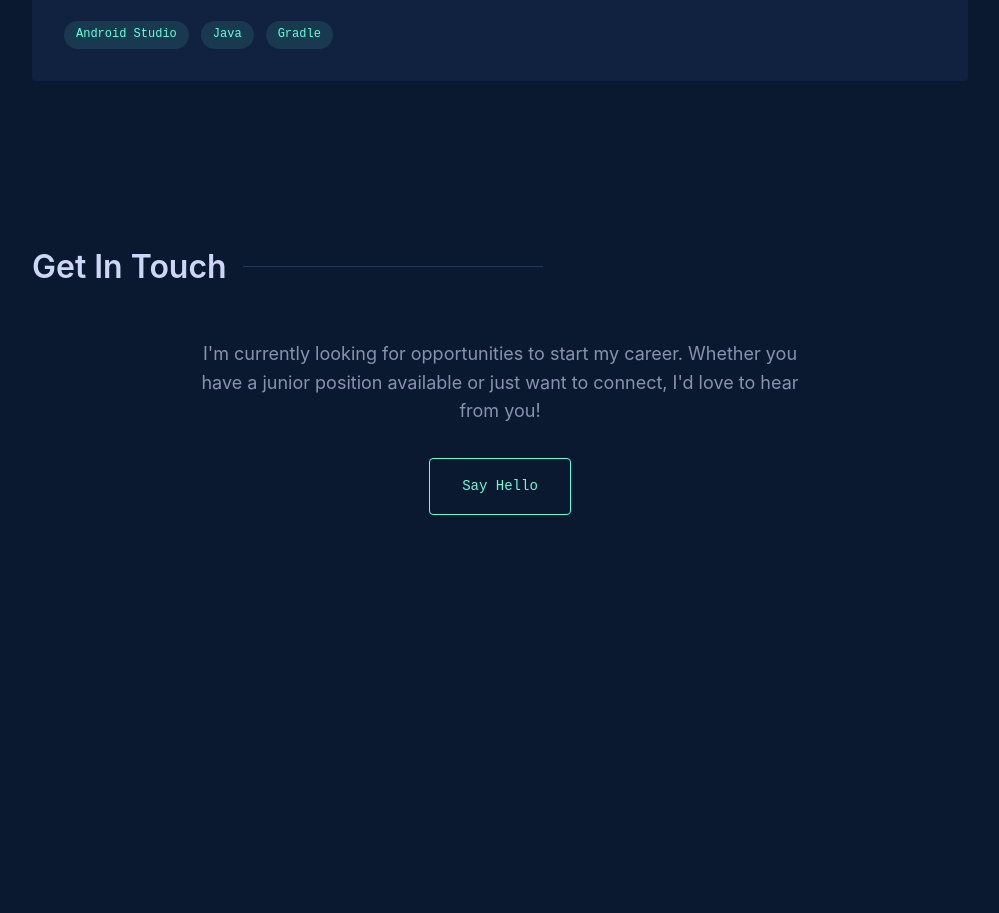
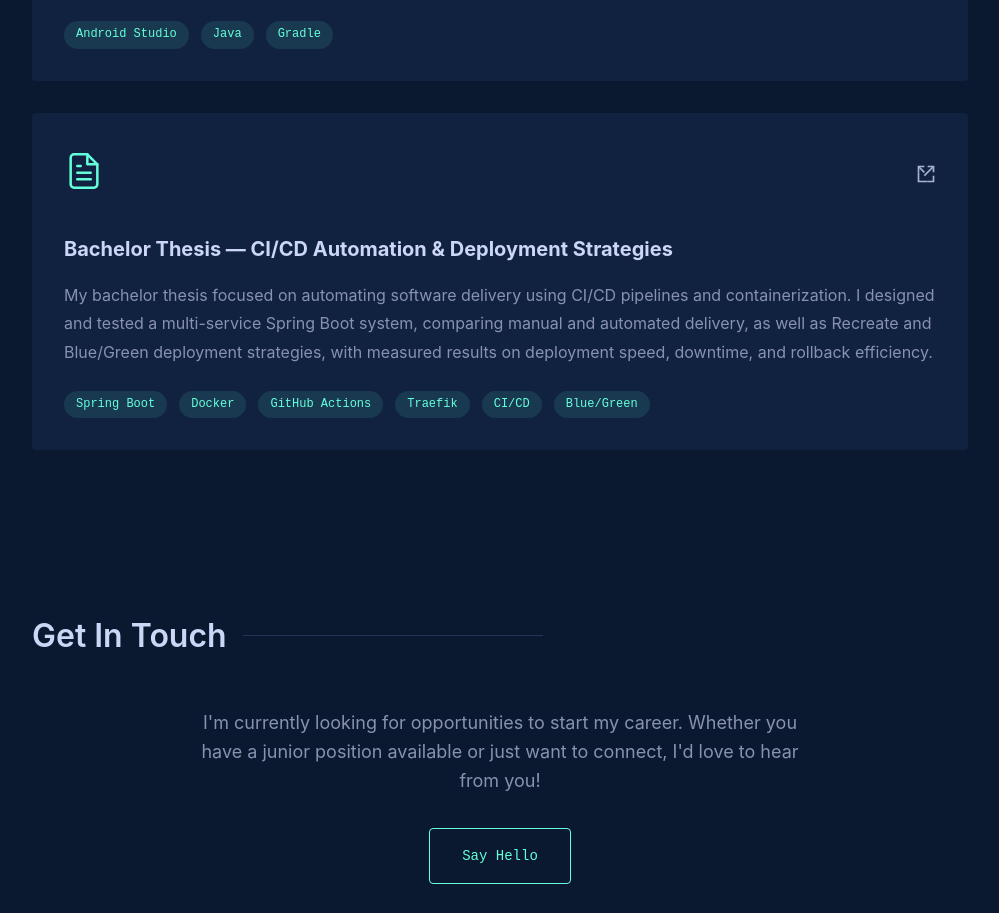
Before and after one commit to Amo0802/portfolio, a plain HTML site: page index.html in a window 1280 px wide. Shown: the part 3684-4597 px from the top of the page, without its empty margins (140-1139 px from the left). Before the commit the page ends 4279 px from the top, so only its background shows below. Drawn offline with Linux system fonts and the light colour scheme.

Commit message:
New project added

```diff
--- a/index.html
+++ b/index.html
@@ -1,5 +1,6 @@
 <!DOCTYPE html>
 <html lang="en">
+
 <head>
     <meta charset="UTF-8">
     <meta name="viewport" content="width=device-width, initial-scale=1.0">
@@ -460,12 +461,13 @@
     <script async src="https://www.googletagmanager.com/gtag/js?id=G-RPYV9HCQD3"></script>
     <script>
         window.dataLayer = window.dataLayer || [];
-        function gtag(){dataLayer.push(arguments);}
+        function gtag() { dataLayer.push(arguments); }
         gtag('js', new Date());
 
         gtag('config', 'G-RPYV9HCQD3');
     </script>
 </head>
+
 <body>
     <!-- Navigation -->
     <nav>
@@ -479,22 +481,23 @@
                 </ul>
             </div>
             <div class="social-links">
-                <a href="mailto:arminramusovic11@gmail.com" title="Email">
+                <a href="mailto:arminramusovic4@gmail.com" title="Email">
                     <svg width="22" height="22" viewBox="0 0 24 24" fill="none" stroke="currentColor" stroke-width="2">
-                        <path d="M4 4h16c1.1 0 2 .9 2 2v12c0 1.1-.9 2-2 2H4c-1.1 0-2-.9-2-2V6c0-1.1.9-2 2-2z"/>
-                        <polyline points="22,6 12,13 2,6"/>
+                        <path d="M4 4h16c1.1 0 2 .9 2 2v12c0 1.1-.9 2-2 2H4c-1.1 0-2-.9-2-2V6c0-1.1.9-2 2-2z" />
+                        <polyline points="22,6 12,13 2,6" />
                     </svg>
                 </a>
                 <a href="https://github.com/Amo0802" target="_blank" title="GitHub">
                     <svg width="22" height="22" viewBox="0 0 24 24" fill="none" stroke="currentColor" stroke-width="2">
-                        <path d="M9 19c-5 1.5-5-2.5-7-3m14 6v-3.87a3.37 3.37 0 0 0-.94-2.61c3.14-.35 6.44-1.54 6.44-7A5.44 5.44 0 0 0 20 4.77 5.07 5.07 0 0 0 19.91 1S18.73.65 16 2.48a13.38 13.38 0 0 0-7 0C6.27.65 5.09 1 5.09 1A5.07 5.07 0 0 0 5 4.77a5.44 5.44 0 0 0-1.5 3.78c0 5.42 3.3 6.61 6.44 7A3.37 3.37 0 0 0 9 18.13V22"/>
+                        <path
+                            d="M9 19c-5 1.5-5-2.5-7-3m14 6v-3.87a3.37 3.37 0 0 0-.94-2.61c3.14-.35 6.44-1.54 6.44-7A5.44 5.44 0 0 0 20 4.77 5.07 5.07 0 0 0 19.91 1S18.73.65 16 2.48a13.38 13.38 0 0 0-7 0C6.27.65 5.09 1 5.09 1A5.07 5.07 0 0 0 5 4.77a5.44 5.44 0 0 0-1.5 3.78c0 5.42 3.3 6.61 6.44 7A3.37 3.37 0 0 0 9 18.13V22" />
                     </svg>
                 </a>
                 <a href="https://linkedin.com/in/arminramusovic11" target="_blank" title="LinkedIn">
                     <svg width="22" height="22" viewBox="0 0 24 24" fill="none" stroke="currentColor" stroke-width="2">
-                        <path d="M16 8a6 6 0 0 1 6 6v7h-4v-7a2 2 0 0 0-2-2 2 2 0 0 0-2 2v7h-4v-7a6 6 0 0 1 6-6z"/>
-                        <rect x="2" y="9" width="4" height="12"/>
-                        <circle cx="4" cy="4" r="2"/>
+                        <path d="M16 8a6 6 0 0 1 6 6v7h-4v-7a2 2 0 0 0-2-2 2 2 0 0 0-2 2v7h-4v-7a6 6 0 0 1 6-6z" />
+                        <rect x="2" y="9" width="4" height="12" />
+                        <circle cx="4" cy="4" r="2" />
                     </svg>
                 </a>
             </div>
@@ -561,16 +564,19 @@
             <div class="project">
                 <div class="project-header">
                     <div class="project-icon">
-                        <svg width="40" height="40" viewBox="0 0 24 24" fill="none" stroke="currentColor" stroke-width="1.5" stroke-linecap="round" stroke-linejoin="round">
-                            <rect x="2" y="3" width="20" height="14" rx="2" ry="2"/>
-                            <line x1="8" y1="21" x2="16" y2="21"/>
-                            <line x1="12" y1="17" x2="12" y2="21"/>
+                        <svg width="40" height="40" viewBox="0 0 24 24" fill="none" stroke="currentColor"
+                            stroke-width="1.5" stroke-linecap="round" stroke-linejoin="round">
+                            <rect x="2" y="3" width="20" height="14" rx="2" ry="2" />
+                            <line x1="8" y1="21" x2="16" y2="21" />
+                            <line x1="12" y1="17" x2="12" y2="21" />
                         </svg>
                     </div>
                     <div class="project-links">
                         <a href="https://github.com/Amo0802/events-amo-backend" title="GitHub">
-                            <svg width="20" height="20" viewBox="0 0 24 24" fill="none" stroke="currentColor" stroke-width="2">
-                                <path d="M9 19c-5 1.5-5-2.5-7-3m14 6v-3.87a3.37 3.37 0 0 0-.94-2.61c3.14-.35 6.44-1.54 6.44-7A5.44 5.44 0 0 0 20 4.77 5.07 5.07 0 0 0 19.91 1S18.73.65 16 2.48a13.38 13.38 0 0 0-7 0C6.27.65 5.09 1 5.09 1A5.07 5.07 0 0 0 5 4.77a5.44 5.44 0 0 0-1.5 3.78c0 5.42 3.3 6.61 6.44 7A3.37 3.37 0 0 0 9 18.13V22"/>
+                            <svg width="20" height="20" viewBox="0 0 24 24" fill="none" stroke="currentColor"
+                                stroke-width="2">
+                                <path
+                                    d="M9 19c-5 1.5-5-2.5-7-3m14 6v-3.87a3.37 3.37 0 0 0-.94-2.61c3.14-.35 6.44-1.54 6.44-7A5.44 5.44 0 0 0 20 4.77 5.07 5.07 0 0 0 19.91 1S18.73.65 16 2.48a13.38 13.38 0 0 0-7 0C6.27.65 5.09 1 5.09 1A5.07 5.07 0 0 0 5 4.77a5.44 5.44 0 0 0-1.5 3.78c0 5.42 3.3 6.61 6.44 7A3.37 3.37 0 0 0 9 18.13V22" />
                             </svg>
                         </a>
                     </div>
@@ -593,15 +599,18 @@
             <div class="project">
                 <div class="project-header">
                     <div class="project-icon">
-                        <svg width="40" height="40" viewBox="0 0 24 24" fill="none" stroke="currentColor" stroke-width="1.5" stroke-linecap="round" stroke-linejoin="round">
-                            <rect x="5" y="2" width="14" height="20" rx="2" ry="2"/>
-                            <line x1="12" y1="18" x2="12.01" y2="18"/>
+                        <svg width="40" height="40" viewBox="0 0 24 24" fill="none" stroke="currentColor"
+                            stroke-width="1.5" stroke-linecap="round" stroke-linejoin="round">
+                            <rect x="5" y="2" width="14" height="20" rx="2" ry="2" />
+                            <line x1="12" y1="18" x2="12.01" y2="18" />
                         </svg>
                     </div>
                     <div class="project-links">
                         <a href="https://github.com/Amo0802/events-amo" title="GitHub">
-                            <svg width="20" height="20" viewBox="0 0 24 24" fill="none" stroke="currentColor" stroke-width="2">
-                                <path d="M9 19c-5 1.5-5-2.5-7-3m14 6v-3.87a3.37 3.37 0 0 0-.94-2.61c3.14-.35 6.44-1.54 6.44-7A5.44 5.44 0 0 0 20 4.77 5.07 5.07 0 0 0 19.91 1S18.73.65 16 2.48a13.38 13.38 0 0 0-7 0C6.27.65 5.09 1 5.09 1A5.07 5.07 0 0 0 5 4.77a5.44 5.44 0 0 0-1.5 3.78c0 5.42 3.3 6.61 6.44 7A3.37 3.37 0 0 0 9 18.13V22"/>
+                            <svg width="20" height="20" viewBox="0 0 24 24" fill="none" stroke="currentColor"
+                                stroke-width="2">
+                                <path
+                                    d="M9 19c-5 1.5-5-2.5-7-3m14 6v-3.87a3.37 3.37 0 0 0-.94-2.61c3.14-.35 6.44-1.54 6.44-7A5.44 5.44 0 0 0 20 4.77 5.07 5.07 0 0 0 19.91 1S18.73.65 16 2.48a13.38 13.38 0 0 0-7 0C6.27.65 5.09 1 5.09 1A5.07 5.07 0 0 0 5 4.77a5.44 5.44 0 0 0-1.5 3.78c0 5.42 3.3 6.61 6.44 7A3.37 3.37 0 0 0 9 18.13V22" />
                             </svg>
                         </a>
                     </div>
@@ -623,21 +632,26 @@
             <div class="project">
                 <div class="project-header">
                     <div class="project-icon">
-                        <svg width="40" height="40" viewBox="0 0 24 24" fill="none" stroke="currentColor" stroke-width="1.5" stroke-linecap="round" stroke-linejoin="round">
-                            <path d="M18 10h-1.26A8 8 0 1 0 9 20h9a5 5 0 0 0 0-10z"/>
+                        <svg width="40" height="40" viewBox="0 0 24 24" fill="none" stroke="currentColor"
+                            stroke-width="1.5" stroke-linecap="round" stroke-linejoin="round">
+                            <path d="M18 10h-1.26A8 8 0 1 0 9 20h9a5 5 0 0 0 0-10z" />
                         </svg>
                     </div>
                     <div class="project-links">
                         <a href="https://github.com/Amo0802/terraform" title="GitHub">
-                            <svg width="20" height="20" viewBox="0 0 24 24" fill="none" stroke="currentColor" stroke-width="2">
-                                <path d="M9 19c-5 1.5-5-2.5-7-3m14 6v-3.87a3.37 3.37 0 0 0-.94-2.61c3.14-.35 6.44-1.54 6.44-7A5.44 5.44 0 0 0 20 4.77 5.07 5.07 0 0 0 19.91 1S18.73.65 16 2.48a13.38 13.38 0 0 0-7 0C6.27.65 5.09 1 5.09 1A5.07 5.07 0 0 0 5 4.77a5.44 5.44 0 0 0-1.5 3.78c0 5.42 3.3 6.61 6.44 7A3.37 3.37 0 0 0 9 18.13V22"/>
+                            <svg width="20" height="20" viewBox="0 0 24 24" fill="none" stroke="currentColor"
+                                stroke-width="2">
+                                <path
+                                    d="M9 19c-5 1.5-5-2.5-7-3m14 6v-3.87a3.37 3.37 0 0 0-.94-2.61c3.14-.35 6.44-1.54 6.44-7A5.44 5.44 0 0 0 20 4.77 5.07 5.07 0 0 0 19.91 1S18.73.65 16 2.48a13.38 13.38 0 0 0-7 0C6.27.65 5.09 1 5.09 1A5.07 5.07 0 0 0 5 4.77a5.44 5.44 0 0 0-1.5 3.78c0 5.42 3.3 6.61 6.44 7A3.37 3.37 0 0 0 9 18.13V22" />
                             </svg>
                         </a>
                     </div>
                 </div>
                 <h3>AWS Infrastructure with Terraform</h3>
                 <p>
-                    A comprehensive AWS cloud infrastructure setup demonstrating enterprise-level networking patterns. Features multi-VPC architecture with peering, VPC endpoints for private S3 access, and layered security with proper IAM roles. Built with modular Terraform code following IaC best practices.
+                    A comprehensive AWS cloud infrastructure setup demonstrating enterprise-level networking patterns.
+                    Features multi-VPC architecture with peering, VPC endpoints for private S3 access, and layered
+                    security with proper IAM roles. Built with modular Terraform code following IaC best practices.
                 </p>
                 <div class="project-tech">
                     <span class="tech-tag">Terraform</span>
@@ -650,15 +664,18 @@
             <div class="project">
                 <div class="project-header">
                     <div class="project-icon">
-                        <svg width="40" height="40" viewBox="0 0 24 24" fill="none" stroke="currentColor" stroke-width="1.5" stroke-linecap="round" stroke-linejoin="round">
-                            <polyline points="16 18 22 12 16 6"/>
-                            <polyline points="8 6 2 12 8 18"/>
+                        <svg width="40" height="40" viewBox="0 0 24 24" fill="none" stroke="currentColor"
+                            stroke-width="1.5" stroke-linecap="round" stroke-linejoin="round">
+                            <polyline points="16 18 22 12 16 6" />
+                            <polyline points="8 6 2 12 8 18" />
                         </svg>
                     </div>
                     <div class="project-links">
                         <a href="https://github.com/Amo0802/FinalExam" title="GitHub">
-                            <svg width="20" height="20" viewBox="0 0 24 24" fill="none" stroke="currentColor" stroke-width="2">
-                                <path d="M9 19c-5 1.5-5-2.5-7-3m14 6v-3.87a3.37 3.37 0 0 0-.94-2.61c3.14-.35 6.44-1.54 6.44-7A5.44 5.44 0 0 0 20 4.77 5.07 5.07 0 0 0 19.91 1S18.73.65 16 2.48a13.38 13.38 0 0 0-7 0C6.27.65 5.09 1 5.09 1A5.07 5.07 0 0 0 5 4.77a5.44 5.44 0 0 0-1.5 3.78c0 5.42 3.3 6.61 6.44 7A3.37 3.37 0 0 0 9 18.13V22"/>
+                            <svg width="20" height="20" viewBox="0 0 24 24" fill="none" stroke="currentColor"
+                                stroke-width="2">
+                                <path
+                                    d="M9 19c-5 1.5-5-2.5-7-3m14 6v-3.87a3.37 3.37 0 0 0-.94-2.61c3.14-.35 6.44-1.54 6.44-7A5.44 5.44 0 0 0 20 4.77 5.07 5.07 0 0 0 19.91 1S18.73.65 16 2.48a13.38 13.38 0 0 0-7 0C6.27.65 5.09 1 5.09 1A5.07 5.07 0 0 0 5 4.77a5.44 5.44 0 0 0-1.5 3.78c0 5.42 3.3 6.61 6.44 7A3.37 3.37 0 0 0 9 18.13V22" />
                             </svg>
                         </a>
                     </div>
@@ -666,7 +683,8 @@
                 <h3>Final Exam — Spring Boot</h3>
                 <p>
                     My first Spring Boot project, built as a capstone after completing a backend development course.
-                    A full-featured Product Management System with CRUD operations, JWT-based security, filtering, caching, and more.
+                    A full-featured Product Management System with CRUD operations, JWT-based security, filtering,
+                    caching, and more.
                 </p>
                 <div class="project-tech">
                     <span class="tech-tag">Java</span>
@@ -679,16 +697,19 @@
             <div class="project">
                 <div class="project-header">
                     <div class="project-icon">
-                        <svg width="40" height="40" viewBox="0 0 24 24" fill="none" stroke="currentColor" stroke-width="1.5" stroke-linecap="round" stroke-linejoin="round">
-                            <polyline points="23 4 23 10 17 10"/>
-                            <polyline points="1 20 1 14 7 14"/>
-                            <path d="M3.51 9a9 9 0 0 1 14.85-3.36L23 10M1 14l4.64 4.36A9 9 0 0 0 20.49 15"/>
+                        <svg width="40" height="40" viewBox="0 0 24 24" fill="none" stroke="currentColor"
+                            stroke-width="1.5" stroke-linecap="round" stroke-linejoin="round">
+                            <polyline points="23 4 23 10 17 10" />
+                            <polyline points="1 20 1 14 7 14" />
+                            <path d="M3.51 9a9 9 0 0 1 14.85-3.36L23 10M1 14l4.64 4.36A9 9 0 0 0 20.49 15" />
                         </svg>
                     </div>
                     <div class="project-links">
-                         <a href="https://github.com/Amo0802/nextwork-web-project" title="GitHub">
-                            <svg width="20" height="20" viewBox="0 0 24 24" fill="none" stroke="currentColor" stroke-width="2">
-                                <path d="M9 19c-5 1.5-5-2.5-7-3m14 6v-3.87a3.37 3.37 0 0 0-.94-2.61c3.14-.35 6.44-1.54 6.44-7A5.44 5.44 0 0 0 20 4.77 5.07 5.07 0 0 0 19.91 1S18.73.65 16 2.48a13.38 13.38 0 0 0-7 0C6.27.65 5.09 1 5.09 1A5.07 5.07 0 0 0 5 4.77a5.44 5.44 0 0 0-1.5 3.78c0 5.42 3.3 6.61 6.44 7A3.37 3.37 0 0 0 9 18.13V22"/>
+                        <a href="https://github.com/Amo0802/nextwork-web-project" title="GitHub">
+                            <svg width="20" height="20" viewBox="0 0 24 24" fill="none" stroke="currentColor"
+                                stroke-width="2">
+                                <path
+                                    d="M9 19c-5 1.5-5-2.5-7-3m14 6v-3.87a3.37 3.37 0 0 0-.94-2.61c3.14-.35 6.44-1.54 6.44-7A5.44 5.44 0 0 0 20 4.77 5.07 5.07 0 0 0 19.91 1S18.73.65 16 2.48a13.38 13.38 0 0 0-7 0C6.27.65 5.09 1 5.09 1A5.07 5.07 0 0 0 5 4.77a5.44 5.44 0 0 0-1.5 3.78c0 5.42 3.3 6.61 6.44 7A3.37 3.37 0 0 0 9 18.13V22" />
                             </svg>
                         </a>
                     </div>
@@ -712,15 +733,18 @@
             <div class="project">
                 <div class="project-header">
                     <div class="project-icon">
-                        <svg width="40" height="40" viewBox="0 0 24 24" fill="none" stroke="currentColor" stroke-width="1.5" stroke-linecap="round" stroke-linejoin="round">
-                            <path d="M4 19.5A2.5 2.5 0 0 1 6.5 17H20"/>
-                            <path d="M6.5 2H20v20H6.5A2.5 2.5 0 0 1 4 19.5v-15A2.5 2.5 0 0 1 6.5 2z"/>
+                        <svg width="40" height="40" viewBox="0 0 24 24" fill="none" stroke="currentColor"
+                            stroke-width="1.5" stroke-linecap="round" stroke-linejoin="round">
+                            <path d="M4 19.5A2.5 2.5 0 0 1 6.5 17H20" />
+                            <path d="M6.5 2H20v20H6.5A2.5 2.5 0 0 1 4 19.5v-15A2.5 2.5 0 0 1 6.5 2z" />
                         </svg>
                     </div>
                     <div class="project-links">
-                         <a href="https://github.com/Amo0802/book-app" title="GitHub">
-                            <svg width="20" height="20" viewBox="0 0 24 24" fill="none" stroke="currentColor" stroke-width="2">
-                                <path d="M9 19c-5 1.5-5-2.5-7-3m14 6v-3.87a3.37 3.37 0 0 0-.94-2.61c3.14-.35 6.44-1.54 6.44-7A5.44 5.44 0 0 0 20 4.77 5.07 5.07 0 0 0 19.91 1S18.73.65 16 2.48a13.38 13.38 0 0 0-7 0C6.27.65 5.09 1 5.09 1A5.07 5.07 0 0 0 5 4.77a5.44 5.44 0 0 0-1.5 3.78c0 5.42 3.3 6.61 6.44 7A3.37 3.37 0 0 0 9 18.13V22"/>
+                        <a href="https://github.com/Amo0802/book-app" title="GitHub">
+                            <svg width="20" height="20" viewBox="0 0 24 24" fill="none" stroke="currentColor"
+                                stroke-width="2">
+                                <path
+                                    d="M9 19c-5 1.5-5-2.5-7-3m14 6v-3.87a3.37 3.37 0 0 0-.94-2.61c3.14-.35 6.44-1.54 6.44-7A5.44 5.44 0 0 0 20 4.77 5.07 5.07 0 0 0 19.91 1S18.73.65 16 2.48a13.38 13.38 0 0 0-7 0C6.27.65 5.09 1 5.09 1A5.07 5.07 0 0 0 5 4.77a5.44 5.44 0 0 0-1.5 3.78c0 5.42 3.3 6.61 6.44 7A3.37 3.37 0 0 0 9 18.13V22" />
                             </svg>
                         </a>
                     </div>
@@ -734,6 +758,51 @@
                     <span class="tech-tag">Android Studio</span>
                     <span class="tech-tag">Java</span>
                     <span class="tech-tag">Gradle</span>
+                </div>
+            </div>
+
+            <!-- Project 7 - Bachelor Thesis -->
+            <div class="project">
+                <div class="project-header">
+                    <div class="project-icon">
+                        <svg width="40" height="40" viewBox="0 0 24 24" fill="none" stroke="currentColor"
+                            stroke-width="1.5" stroke-linecap="round" stroke-linejoin="round">
+                            <path d="M14 2H6a2 2 0 0 0-2 2v16a2 2 0 0 0 2 2h12a2 2 0 0 0 2-2V8z" />
+                            <polyline points="14 2 14 8 20 8" />
+                            <line x1="16" y1="13" x2="8" y2="13" />
+                            <line x1="16" y1="17" x2="8" y2="17" />
+                            <line x1="10" y1="9" x2="8" y2="9" />
+                        </svg>
+                    </div>
+                    <div class="project-links">
+                        <a href="DiplomskiRad_ArminRmusovic22_125.pdf" target="_blank" title="Open PDF">
+                            <svg width="20" height="20" viewBox="0 0 24 24" fill="none" stroke="currentColor"
+                                stroke-width="2">
+                                <path d="M14 3h7v7" />
+                                <path d="M10 14L21 3" />
+                                <path d="M21 14v7h-7" />
+                                <path d="M3 10V3h7" />
+                                <path d="M3 3l7 7" />
+                                <path d="M14 21H3v-11" />
+                            </svg>
+                        </a>
+                    </div>
+                </div>
+                <h3>Bachelor Thesis — CI/CD Automation & Deployment Strategies</h3>
+                <p>
+                    My bachelor thesis focused on automating software delivery using CI/CD pipelines and
+                    containerization.
+                    I designed and tested a multi-service Spring Boot system, comparing manual and automated delivery,
+                    as well as Recreate and Blue/Green deployment strategies, with measured results on deployment speed,
+                    downtime, and rollback efficiency.
+                </p>
+                <div class="project-tech">
+                    <span class="tech-tag">Spring Boot</span>
+                    <span class="tech-tag">Docker</span>
+                    <span class="tech-tag">GitHub Actions</span>
+                    <span class="tech-tag">Traefik</span>
+                    <span class="tech-tag">CI/CD</span>
+                    <span class="tech-tag">Blue/Green</span>
                 </div>
             </div>
         </div>
@@ -750,7 +819,7 @@
                 Whether you have a junior position available or just want to connect,
                 I'd love to hear from you!
             </p>
-            <a href="mailto:arminramusovic11@gmail.com" class="btn">Say Hello</a>
+            <a href="mailto:arminramusovic4@gmail.com" class="btn">Say Hello</a>
         </div>
     </section>
 
@@ -810,4 +879,5 @@
         });
     </script>
 </body>
+
 </html>
```
Also changed, not shown: 1 other file.
